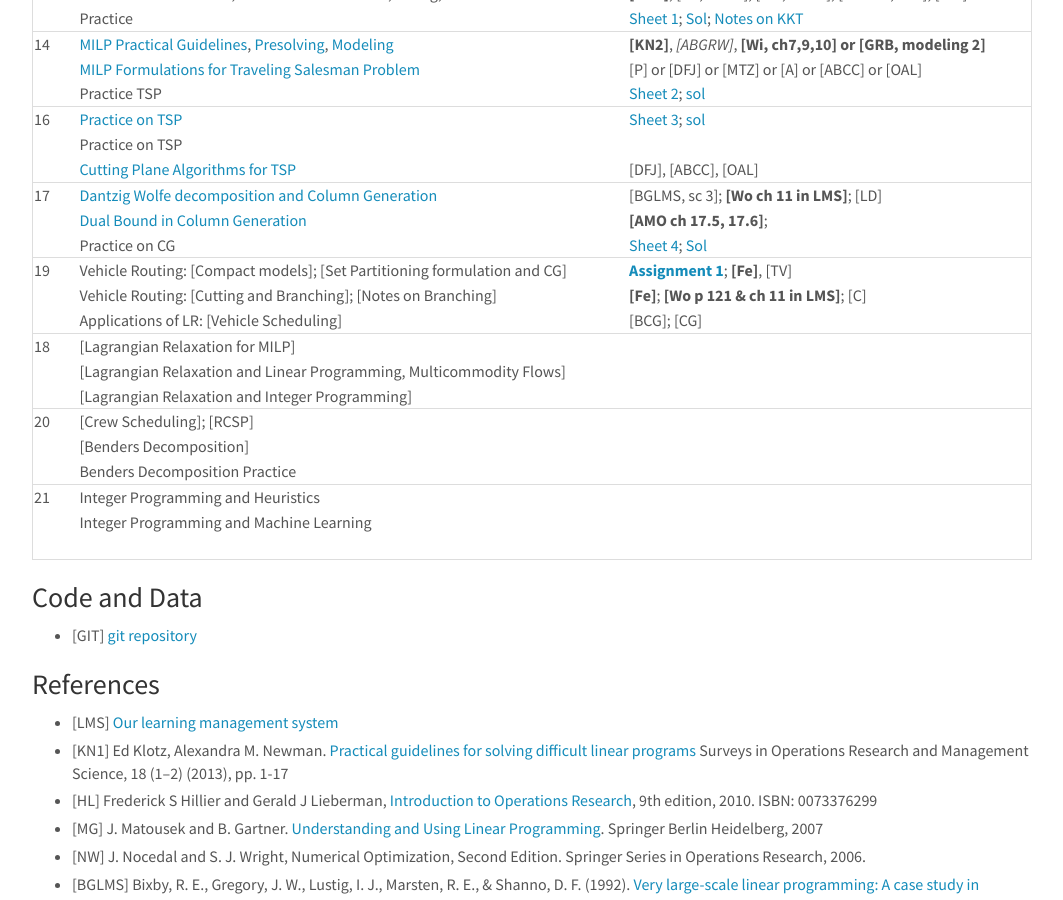
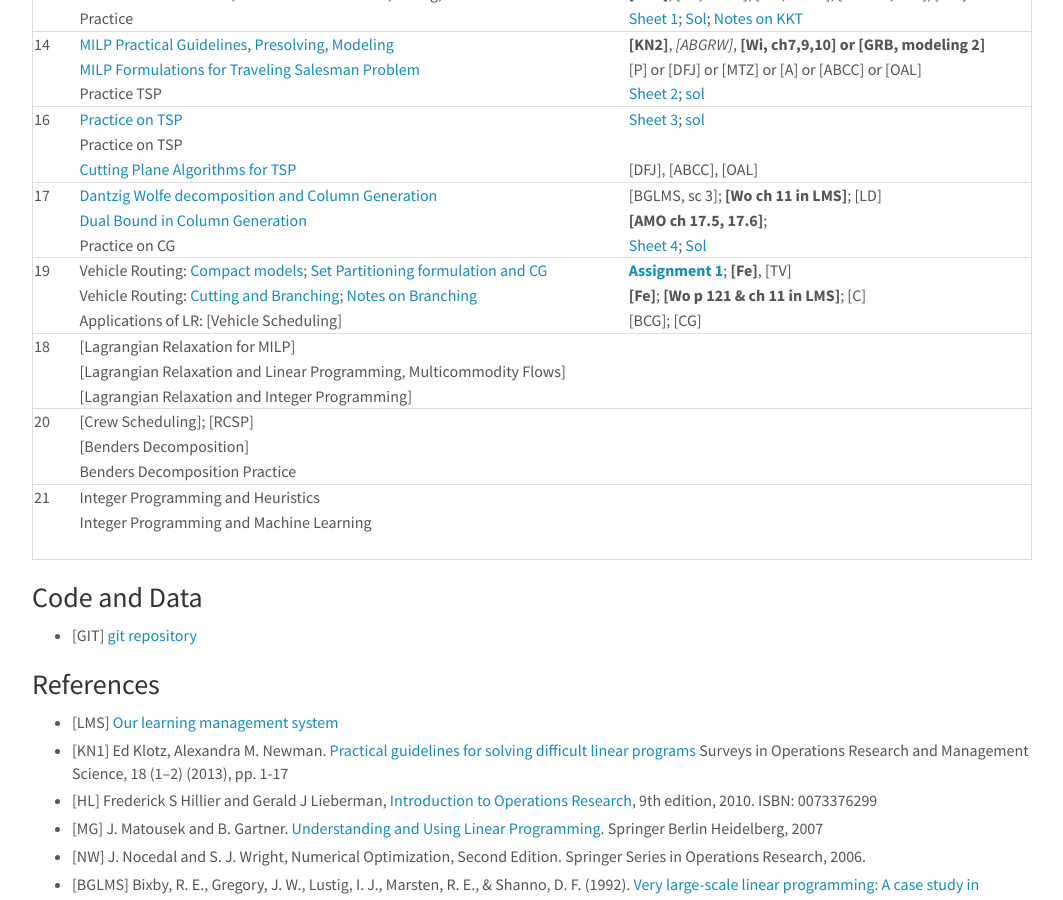
Before and after one commit to DM872/dm872.github.io, a Jekyll site: the page built from index.md, in a window 1280 px wide and 900 px high, scrolled down 623 px. Shown: the whole window, without its empty margins (108-1171 px from the left). Built offline with Jekyll 4.4.1, drawn with Linux system fonts in a browser that asks for light colours; nearby versions of some CDN libraries; comment, search, counter and statistics services are not loaded; some of the changed lines change nothing that is shown.

Commit message:
added material vrp

```diff
--- a/index.md
+++ b/index.md
@@ -52,40 +52,40 @@ w3.includeHTML();
 
 
 
-| Week | Topics and Slides                                                        | Resources                                                     |
-|------+--------------------------------------------------------------------------+---------------------------------------------------------------|
-|   13 | [Introduction][51].                                                      | [GRB]                                                         |
-|      | [LP Practical Guidelines][104], Interior Point Methods, Sifting, KKT     | **[KN1]**, [HL, sc 8.4], [MG, sc 7.2], [BGLMS, sc 3], [NW]    |
-|      | Practice                                                                 | [Sheet 1][11];  [Sol][81]; [Notes on KKT][102]                |
-|------+--------------------------------------------------------------------------+---------------------------------------------------------------|
-|   14 | [MILP Practical Guidelines][105],  [Presolving][60], [Modeling][56]      | **[KN2]**, *[ABGRW]*, **[Wi, ch7,9,10] or [GRB, modeling 2]** |
-|      | [MILP Formulations for Traveling Salesman Problem][53]                   | [P] or [DFJ] or [MTZ] or [A] or [ABCC] or [OAL]               |
-|      | Practice TSP                                                             | [Sheet 2][12]; [sol][82]                                      |
-|------+--------------------------------------------------------------------------+---------------------------------------------------------------|
-|   16 | [Practice on TSP][144]                                                   | [Sheet 3][13]; [sol][83]                                      |
-|      | Practice on TSP                                                          |                                                               |
-|      | [Cutting Plane Algorithms for TSP][54]                                   | [DFJ], [ABCC], [OAL]                                          |
-|------+--------------------------------------------------------------------------+---------------------------------------------------------------|
-|   17 | [Dantzig Wolfe decomposition and Column Generation][58]                  | [BGLMS, sc 3];  **[Wo ch 11 in LMS]**; [LD]                   |
-|      | [Dual Bound in Column Generation][59]                                    | **[AMO ch 17.5, 17.6]**;                                      |
-|      | Practice on CG                                                           | [Sheet 4][15]; [Sol][84]                                      |
-|------+--------------------------------------------------------------------------+---------------------------------------------------------------|
-|   19 | Vehicle Routing: [Compact models]; [Set Partitioning formulation and CG] | **[Assignment 1][100]**; **[Fe]**, [TV]                       |
-|      | Vehicle Routing: [Cutting and Branching]; [Notes on Branching]           | **[Fe]**; **[Wo p 121 & ch 11 in LMS]**; [C]                  |
-|      | Applications of LR: [Vehicle Scheduling]                                 | [BCG]; [CG]                                                   |
-|------+--------------------------------------------------------------------------+---------------------------------------------------------------|
-|   18 | [Lagrangian Relaxation for MILP]                                         |                                                               |
-|      | [Lagrangian Relaxation and Linear Programming, Multicommodity Flows]     |                                                               |
-|      | [Lagrangian Relaxation and Integer Programming]                          |                                                               |
-|------+--------------------------------------------------------------------------+---------------------------------------------------------------|
-|   20 | [Crew Scheduling]; [RCSP]                                                |                                                               |
-|      | [Benders Decomposition]                                                  |                                                               |
-|      | Benders Decomposition Practice                                           |                                                               |
-|------+--------------------------------------------------------------------------+---------------------------------------------------------------|
-|   21 | Integer Programming and Heuristics                                       |                                                               |
-|      | Integer Programming and Machine Learning                                 |                                                               |
-|      |                                                                          |                                                               |
-|------+--------------------------------------------------------------------------+---------------------------------------------------------------|
+| Week | Topics and Slides                                                                | Resources                                                     |
+|------+----------------------------------------------------------------------------------+---------------------------------------------------------------|
+|   13 | [Introduction][51].                                                              | [GRB]                                                         |
+|      | [LP Practical Guidelines][104], Interior Point Methods, Sifting, KKT             | **[KN1]**, [HL, sc 8.4], [MG, sc 7.2], [BGLMS, sc 3], [NW]    |
+|      | Practice                                                                         | [Sheet 1][11];  [Sol][81]; [Notes on KKT][102]                |
+|------+----------------------------------------------------------------------------------+---------------------------------------------------------------|
+|   14 | [MILP Practical Guidelines][105],  [Presolving][60], [Modeling][56]              | **[KN2]**, *[ABGRW]*, **[Wi, ch7,9,10] or [GRB, modeling 2]** |
+|      | [MILP Formulations for Traveling Salesman Problem][53]                           | [P] or [DFJ] or [MTZ] or [A] or [ABCC] or [OAL]               |
+|      | Practice TSP                                                                     | [Sheet 2][12]; [sol][82]                                      |
+|------+----------------------------------------------------------------------------------+---------------------------------------------------------------|
+|   16 | [Practice on TSP][144]                                                           | [Sheet 3][13]; [sol][83]                                      |
+|      | Practice on TSP                                                                  |                                                               |
+|      | [Cutting Plane Algorithms for TSP][54]                                           | [DFJ], [ABCC], [OAL]                                          |
+|------+----------------------------------------------------------------------------------+---------------------------------------------------------------|
+|   17 | [Dantzig Wolfe decomposition and Column Generation][58]                          | [BGLMS, sc 3];  **[Wo ch 11 in LMS]**; [LD]                   |
+|      | [Dual Bound in Column Generation][59]                                            | **[AMO ch 17.5, 17.6]**;                                      |
+|      | Practice on CG                                                                   | [Sheet 4][15]; [Sol][84]                                      |
+|------+----------------------------------------------------------------------------------+---------------------------------------------------------------|
+|   19 | Vehicle Routing: [Compact models][62]; [Set Partitioning formulation and CG][63] | **[Assignment 1][100]**; **[Fe]**, [TV]                       |
+|      | Vehicle Routing: [Cutting and Branching][64]; [Notes on Branching][65]           | **[Fe]**; **[Wo p 121 & ch 11 in LMS]**; [C]                  |
+|      | Applications of LR: [Vehicle Scheduling]                                         | [BCG]; [CG]                                                   |
+|------+----------------------------------------------------------------------------------+---------------------------------------------------------------|
+|   18 | [Lagrangian Relaxation for MILP]                                                 |                                                               |
+|      | [Lagrangian Relaxation and Linear Programming, Multicommodity Flows]             |                                                               |
+|      | [Lagrangian Relaxation and Integer Programming]                                  |                                                               |
+|------+----------------------------------------------------------------------------------+---------------------------------------------------------------|
+|   20 | [Crew Scheduling]; [RCSP]                                                        |                                                               |
+|      | [Benders Decomposition]                                                          |                                                               |
+|      | Benders Decomposition Practice                                                   |                                                               |
+|------+----------------------------------------------------------------------------------+---------------------------------------------------------------|
+|   21 | Integer Programming and Heuristics                                               |                                                               |
+|      | Integer Programming and Machine Learning                                         |                                                               |
+|      |                                                                                  |                                                               |
+|------+----------------------------------------------------------------------------------+---------------------------------------------------------------|
 
 
 
@@ -346,9 +346,9 @@ w3.includeHTML();
 [59]: {{ "/assets/Notes_220425_163727.pdf" | absolute_url }}
 [60]: {{ "/assets/dm872-preprocessing-handout.pdf" | absolute_url }}
 
-[62]: {{ "https://sdu.itslearning.com/LearningToolElement/ViewLearningToolElement.aspx?LearningToolElementId=207124" }}
-[63]: {{ "https://sdu.itslearning.com/LearningToolElement/ViewLearningToolElement.aspx?LearningToolElementId=207125" }}
-[64]: {{ "https://sdu.itslearning.com/LearningToolElement/ViewLearningToolElement.aspx?LearningToolElementId=207126" }}
+[62]: {{ "https://sdu.itslearning.com/LearningToolElement/ViewLearningToolElement.aspx?LearningToolElementId=649901" }}
+[63]: {{ "https://sdu.itslearning.com/LearningToolElement/ViewLearningToolElement.aspx?LearningToolElementId=649902" }}
+[64]: {{ "https://sdu.itslearning.com/LearningToolElement/ViewLearningToolElement.aspx?LearningToolElementId=649903" }}
 [65]: {{ "/assets/Notes_210513_112748.pdf" | absolute_url }}
 
 [66]: {{ "/assets/dm872-vehicle-scheduling-handout.pdf" | absolute_url }}
```
